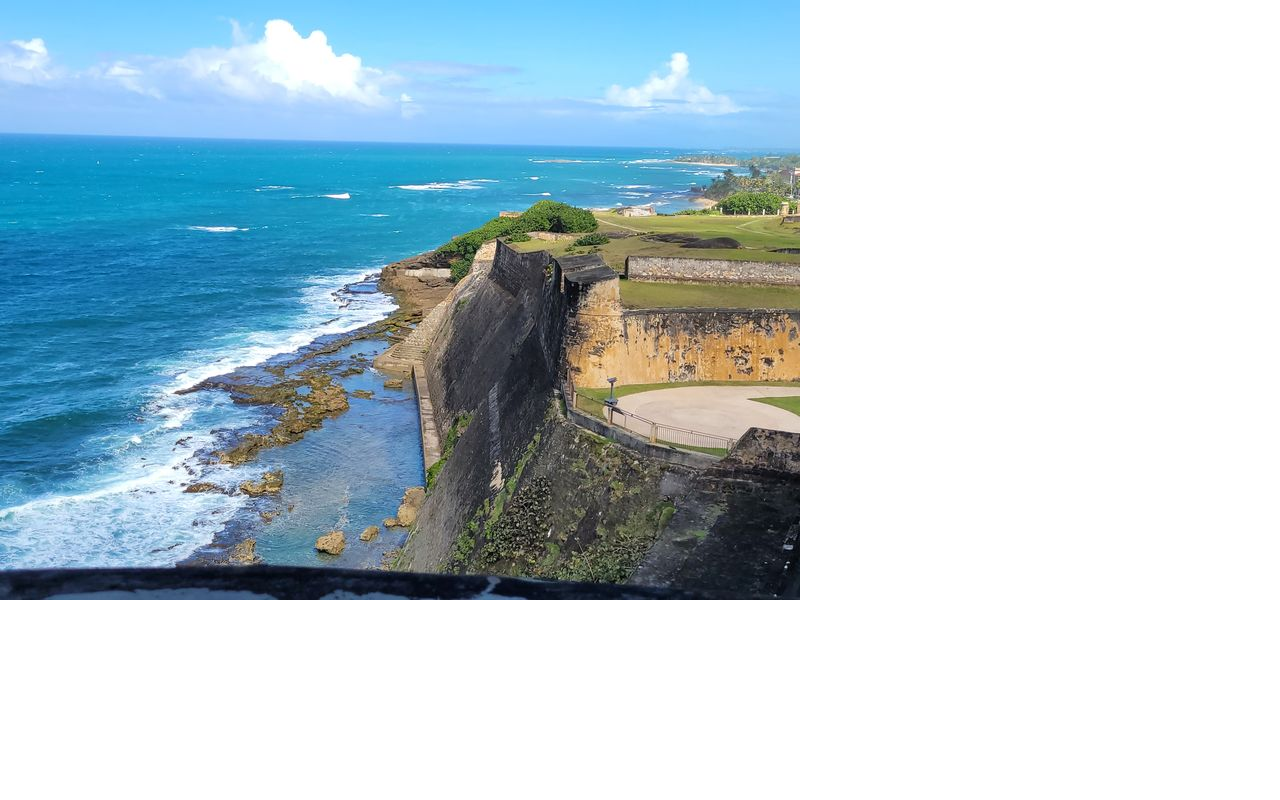
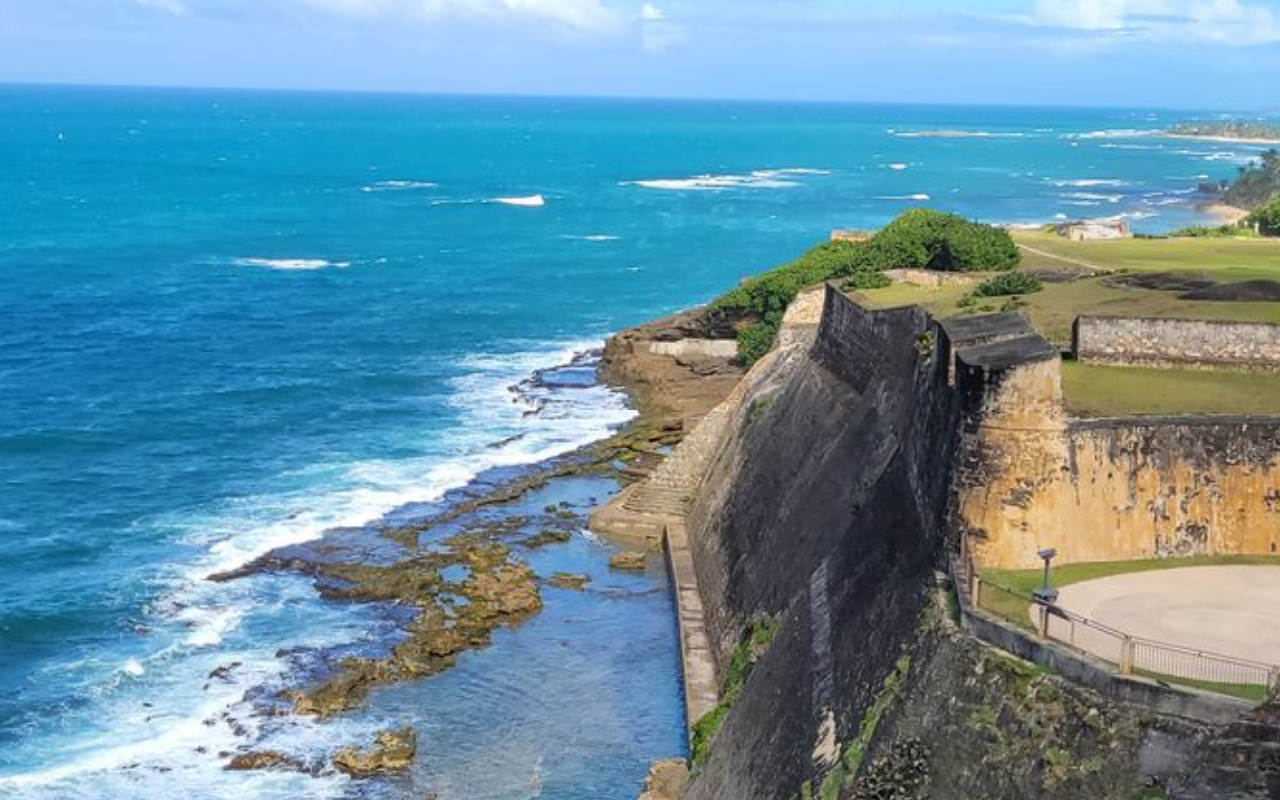
Before and after one commit to felianfilian/12_ang_test_01, an Angular app: page / in a window 1280 px wide. Built offline with nearby package versions, Linux system fonts and the light colour scheme.

Commit message:
first logic

```diff
--- a/src/app/app.component.html
+++ b/src/app/app.component.html
@@ -1 +1,3 @@
-<img src="assets/img/img01.jpg" alt="" />
+<div class="slide-container">
+  <img class="img-slide" src="assets/img/img01.jpg" alt="" />
+</div>
--- a/src/app/app.component.scss
+++ b/src/app/app.component.scss
@@ -0,0 +1,26 @@
+.slide-container {
+  overflow: hidden;
+
+  height: 100vh;
+  width: 100vw;
+  max-width: 100%;
+}
+
+.img-slide {
+  object-fit: cover;
+
+  width: 100vw;
+  max-width: 100%;
+  height: 100vh;
+
+  animation: zoomIn 8s ease;
+}
+
+@keyframes zoomIn {
+  0% {
+    transform: scale(1);
+  }
+  100% {
+    transform: scale(1.2);
+  }
+}
--- a/src/app/app.component.ts
+++ b/src/app/app.component.ts
@@ -1,10 +1,14 @@
-import { Component } from '@angular/core';
+import { Component, OnInit } from '@angular/core';
 
 @Component({
   selector: 'app-root',
   templateUrl: './app.component.html',
-  styleUrls: ['./app.component.scss']
+  styleUrls: ['./app.component.scss'],
 })
-export class AppComponent {
-  title = 'ang_test_01';
+export class AppComponent implements OnInit {
+  images = ['img01.jpg', 'img02.jpg', 'img03.jpg'];
+
+  ngOnInit() {}
+
+  updateImage() {}
 }
```
